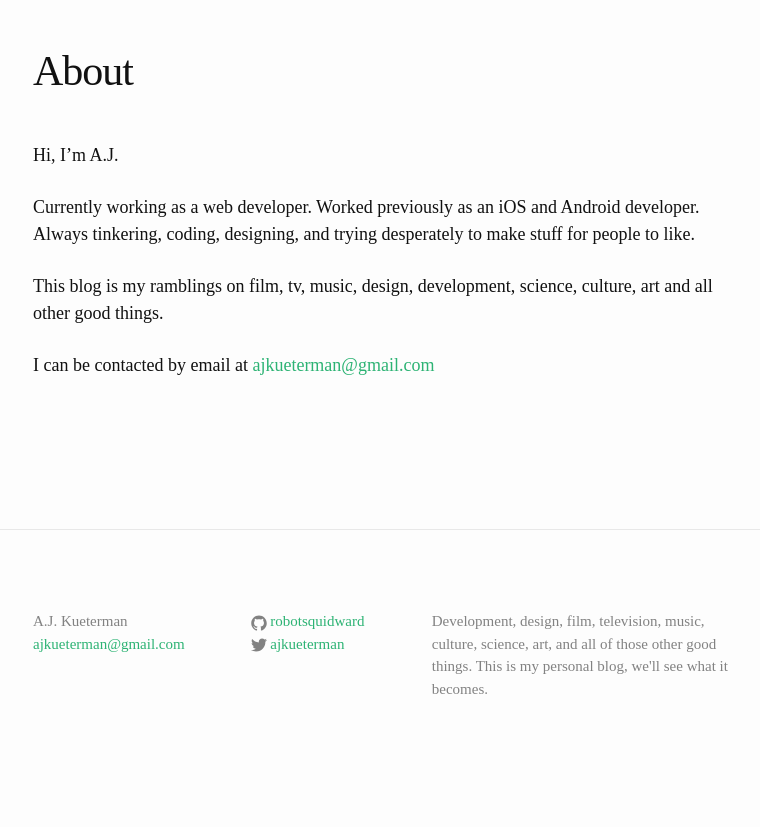
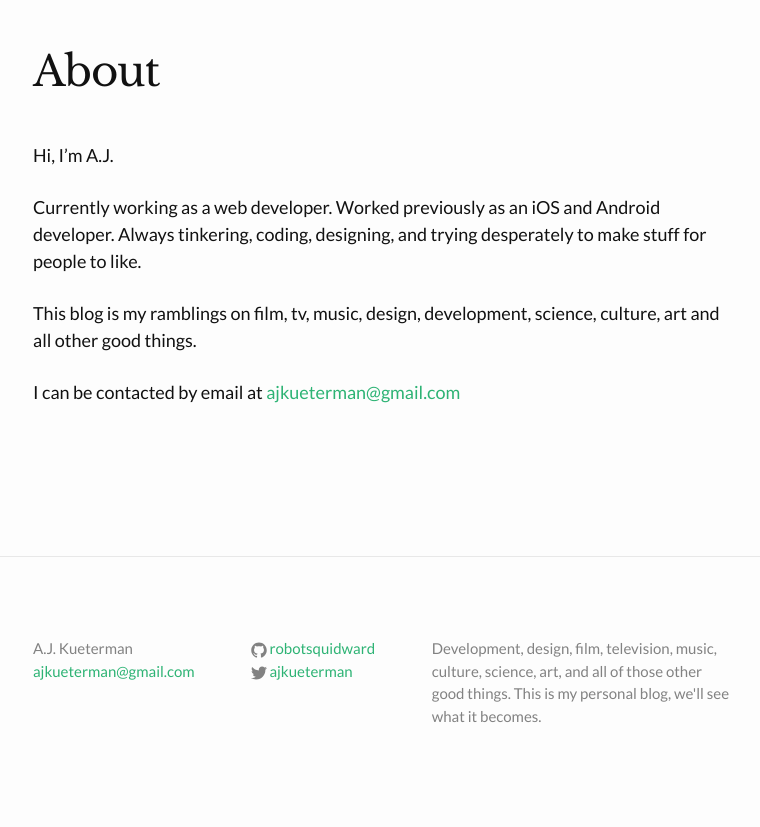
Before and after one commit to gpuskaric/robotsquidward.github.io, a Jekyll site: the page built from _pages/about.md, in a window 1280 px wide. Shown: the part 100-927 px from the top of the page, without its empty margins (257-1017 px from the left). Built offline with Jekyll 4.4.1, drawn with Linux system fonts in a browser that asks for light colours; some web fonts are replaced; before the commit the page ends 900 px from its top, so only the background shows below that.

Commit message:
style updates
mostly font updates

```diff
--- a/_includes/head.html
+++ b/_includes/head.html
@@ -9,5 +9,6 @@
     <link rel="stylesheet" href="{{ "/css/main.css" | prepend: site.baseurl }}">
     <link rel="canonical" href="{{ page.url | replace:'index.html','' | prepend: site.baseurl | prepend: site.url }}">
 
-<link href='https://fonts.googleapis.com/css?family=Droid+Serif:400,400italic,700,700italic' rel='stylesheet' type='text/css'>
+<link href='https://fonts.googleapis.com/css?family=Libre+Baskerville' rel='stylesheet' type='text/css'>
+<link href='https://fonts.googleapis.com/css?family=Lato' rel='stylesheet' type='text/css'>
 </head>
--- a/_sass/_base.scss
+++ b/_sass/_base.scss
@@ -82,6 +82,7 @@
  */
 h1, h2, h3, h4, h5, h6 {
     font-weight: 300;
+    font-family: $base-title-font-family;
 }
 
 
--- a/_sass/_layout.scss
+++ b/_sass/_layout.scss
@@ -17,6 +17,7 @@
     letter-spacing: -1px;
     margin-bottom: 0;
     float: left;
+    font-family: $base-title-font-family;
 
     &,
     &:visited {
@@ -31,6 +32,7 @@
 .site-nav {
     float: right;
     line-height: 56px;
+    font-family: $base-title-font-family;
 
     .menu-icon {
         display: none;
--- a/css/main.scss
+++ b/css/main.scss
@@ -6,7 +6,8 @@
 
 
 // Our variables
-$base-font-family: 'Droid Serif', serif;
+$base-font-family: 'Lato', sans-serif;
+$base-title-font-family: 'Libre Baskerville', serif;
 $base-font-size:   18px;
 $small-font-size:  $base-font-size * 0.875;
 $base-line-height: 1.5;
```
Also changed, not shown: 6 other files.
